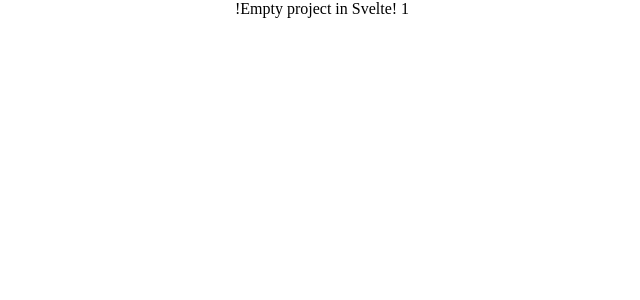
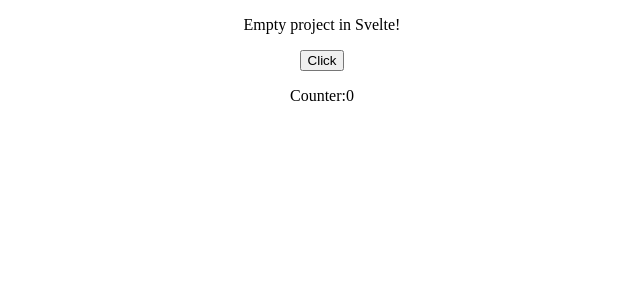
Before and after one commit to kpierzynski/ecar-frontend, a Svelte app: page / in a window 1280 px wide. Shown: the top 300 px of the page, without its empty margins (318-958 px from the left). Built offline with nearby package versions, Linux system fonts and the light colour scheme.

Commit message:
init test library

```diff
--- a/src/App.svelte
+++ b/src/App.svelte
@@ -1,20 +1,32 @@
 <script>
   import { createEventDispatcher } from 'svelte';
   const dispatch = createEventDispatcher();
-  export let prop = 1;
+  export let prop;
+
+  let counter = 0;
+
+  $: console.log('Count changed to', counter);
 
   function callMe() {
     dispatch('message', {
       body: 2,
     });
   }
+
+  function handleClick() {
+    counter++;
+  }
 </script>
 
-{#if prop === 1}
-  <main>!Empty project in Svelte! {prop}</main>
-{:else}
-  <main>Empty project in Svelte! {prop}</main>
-{/if}
+<main>
+  {#if prop}
+    <p>Empty project in Svelte! {prop}</p>
+  {:else}
+    <p>Empty project in Svelte!</p>
+  {/if}
+  <button on:click={handleClick}>Click</button>
+  <p class="counter">Counter:{counter}</p>
+</main>
 
 <style>
   main {
--- a/vite.config.js
+++ b/vite.config.js
@@ -1,7 +1,12 @@
-import { defineConfig } from 'vite'
-import { svelte } from '@sveltejs/vite-plugin-svelte'
+import { defineConfig } from 'vite';
+import { svelte } from '@sveltejs/vite-plugin-svelte';
 
 // https://vitejs.dev/config/
 export default defineConfig({
   plugins: [svelte()],
-})
+  test: {
+    globals: true,
+    environment: 'jsdom',
+    setupFiles: ['./src/tests/setup.js'],
+  },
+});
```
Also changed, not shown: package.json (+10 -1 lines), src/tests/setup.js (added, +4 -0 lines), 2 other files (tests, documents, lock files or other folders).
